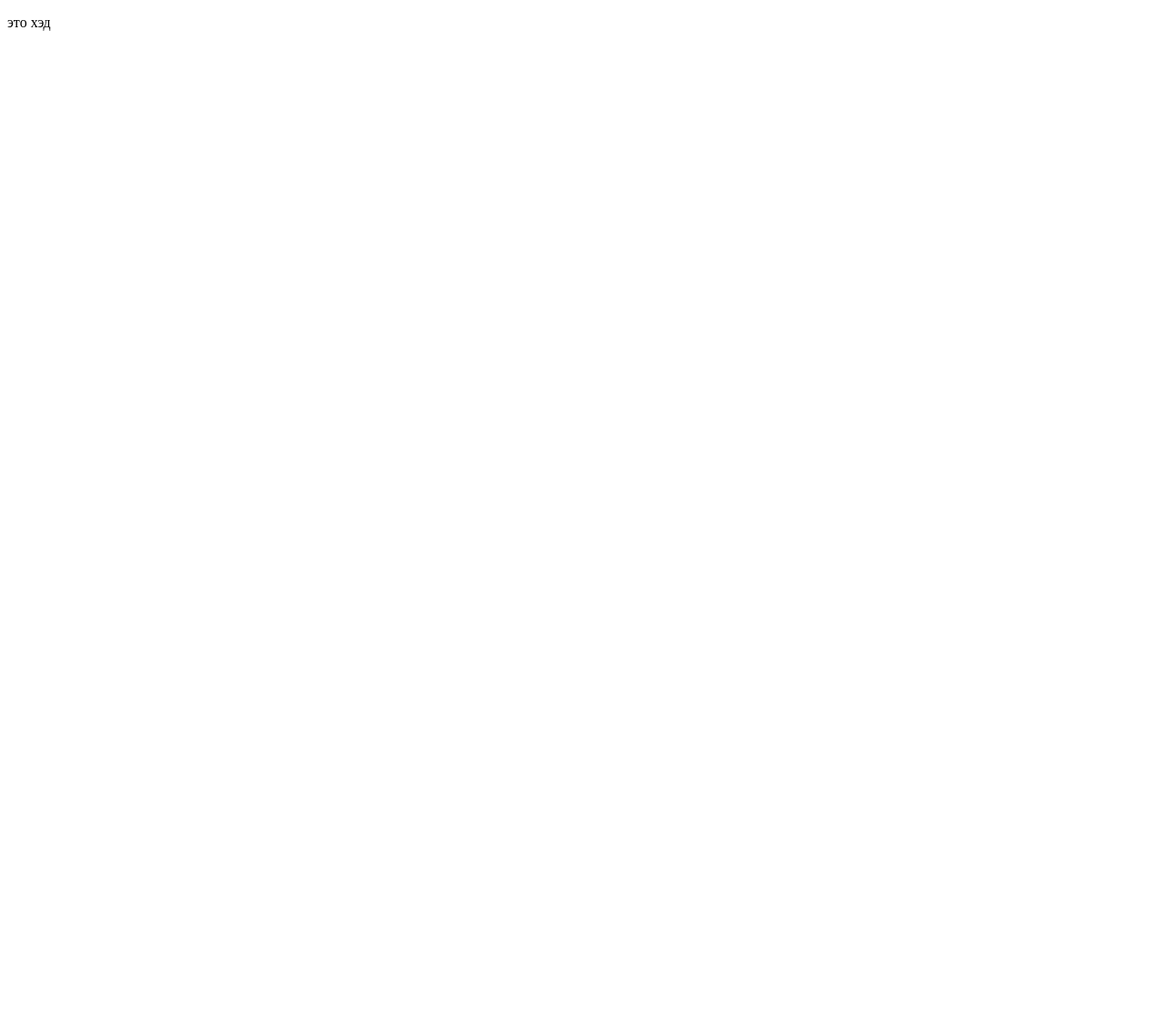
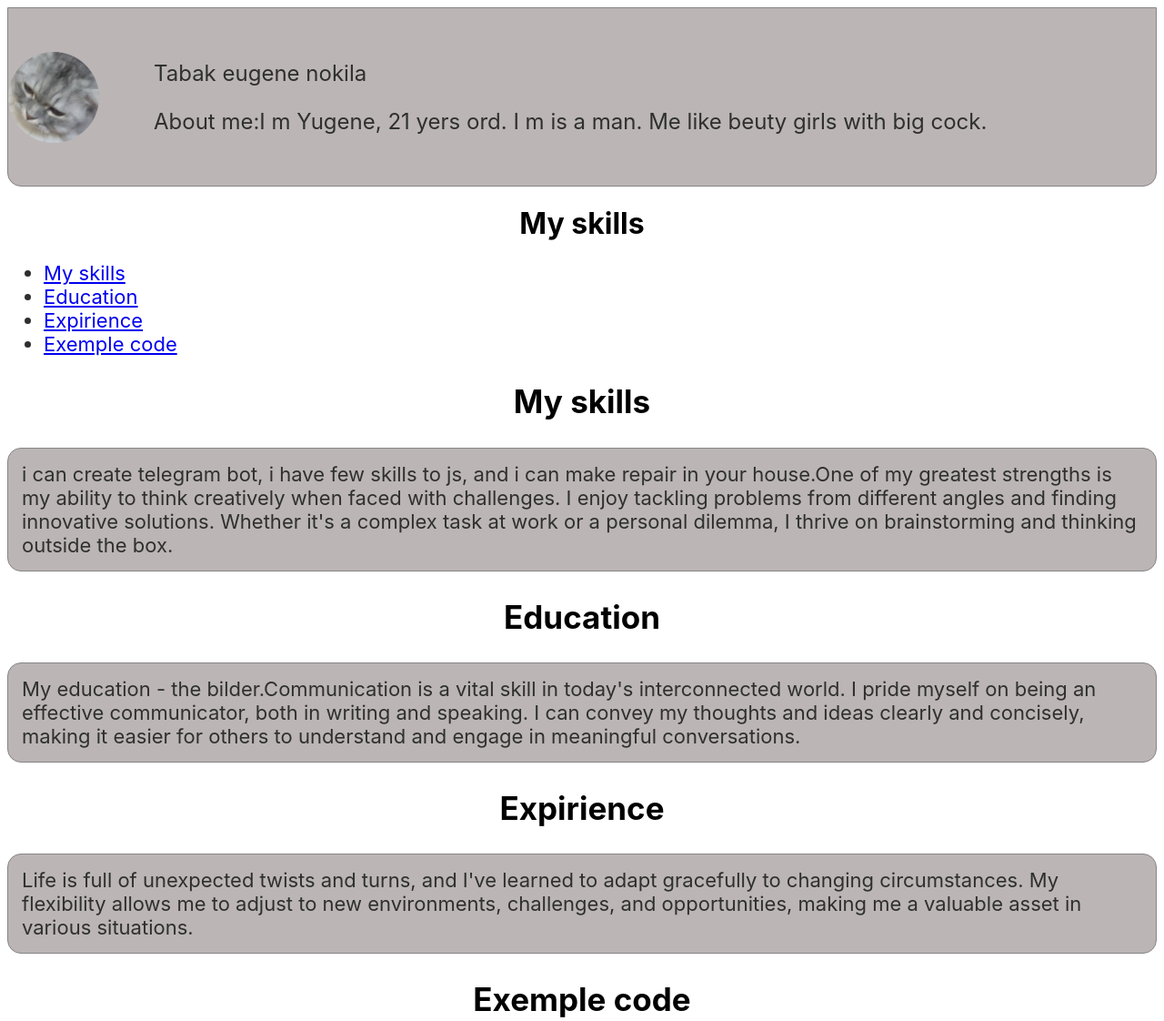
Before and after one commit to gjgjgfr333/cv, a plain HTML site: page index.html in a window 1280 px wide. Shown: the top 1122 px of the page at 91% size. Before the commit the page ends 800 px from the top, so only its background shows below. Drawn offline with Linux system fonts and the light colour scheme.

Commit message:
Feat(UI disigner): feat new html tag and css style
feat new html tag: main, pre, code, footer. add new content in tags.

Feat new css style for text and block.

```diff
--- a/index.html
+++ b/index.html
@@ -1,9 +1,71 @@
 <!DOCTYPE html>
 <html>
-    <header>
-        <p>это хэд</p>
+    <head>
+        <meta charset="UTF-8">
+        <title>cvшка</title>
+        <link rel="stylesheet" type="text/css" href="style.css">
+        <link rel="icon" type="favicon" href="favicon.ico">
+    </head>
+    <header class="img_text header">
+        <img src="me.jpg" alt="myphoto" class="round-image-container">
+        <div class="simple_text">
+        <p>Tabak eugene nokila</p>
+        <p>About me:I m Yugene, 21 yers ord. I m is a man. Me like beuty girls with big cock.</p>
+        </div>
     </header>
     <body>
+        <h1>My skills</h1>
+        <nan>
+            <ul class="all_text">
+                <li><a href="#my_skill">My skills</a></li>
+                <li><a href="#education">Education</a></li>
+                <li><a href="#expirience">Expirience</a></li>
+                <li><a href="#exemole_code">Exemple code</a></li>
+            </ul>
+        </nan>
+        <main>
+            <a id="my_skill"></a>
+            <h2>My skills</h2>
+            <div class="all_text block"> i can create telegram bot, i have few skills to js, and i can make repair in your house.One of my greatest strengths is my ability to think creatively when faced with challenges. I enjoy tackling problems from different angles and finding innovative solutions. Whether it's a complex task at work or a personal dilemma, I thrive on brainstorming and thinking outside the box.</div>
+            <a id="education"></a>
+            <h2>Education</h2>
+            <div class="all_text block">My education - the bilder.Communication is a vital skill in today's interconnected world. I pride myself on being an effective communicator, both in writing and speaking. I can convey my thoughts and ideas clearly and concisely, making it easier for others to understand and engage in meaningful conversations.</div>
+            <a id="expirience"></a>
+            <h2>Expirience</h2>
+            <div class="all_text block">
+                Life is full of unexpected twists and turns, and I've learned to adapt gracefully to changing circumstances. My flexibility allows me to adjust to new environments, challenges, and opportunities, making me a valuable asset in various situations.
+            </div>
+            <a id="exemole_code"></a>
+            <h2>Exemple code</h2>
+            <p class="all_text block">Exemple code your can find in my <a href="https://github.com/gjgjgfr333/td-m">repositories</a></p>
+            <div class="all_text block">
+                my code
+                <pre>
+                    <code>
+@bot.message_handler(commands=['all'])
+def send_to_all(message):
+    if message.from_user.id == admin_id_spam:
+        text = message.text.replace("/all ", "")
+        with open("users.json", "r") as file:
+            users = json.load(file)
+        # отправляем сообщение каждому юзеру
+        for user_id in users:
+            bot.send_message(user_id, text)
+        bot.reply_to(message, "Рассылка выполнена")
+    else:
+        bot.reply_to(message, "Вы не администратор")
+                    </code>
+                </pre>
+            </div>
+        </main>
+    </body>
+    <footer>
+        <h3>Contact me:</h3>
+        <a href="https://telegram.org" target="_blank">
+        <img src="telegram.svg" alt="telegram">
+        </a>
+        <p class="all_text">373773737373</p>
+        <p class="all_text"><a href="https://github.com/gjgjgfr333">Ссылка на github</a></p>
 
-    </body>
+    </footer>
 </html>
--- a/style.css
+++ b/style.css
@@ -1,3 +1,62 @@
-.red-text{
-    color:red
+.round-image-container {
+    width: 100px;
+    height: 100px;
+    overflow: hidden;
+    border-radius: 50%;
+    margin-right: 60px;
 }
+.simple_text{
+    color:#2F2F2F;
+    font-family: Inter;
+    font-size: 24px;
+    font-weight: 400;
+    line-height: normal;
+    font-style: normal;
+}
+.img_text{
+    display: flex;
+    align-items: center;
+
+}
+h1 {
+    color: black;
+    font-family: Inter;
+    font: size 40px;
+    text-align: center;
+}
+
+.all_text{
+    color:#2F2F2F;
+    font-family: Inter;
+    font-size: 22px;
+    font-weight: 400;
+    line-height: normal;
+    font-style: normal;
+
+}
+ h2{
+    color: black;
+    font-size: 35px;
+    font-family: Inter;
+    text-align: center;
+ }
+ h3{
+    color: black;
+    font-size: 30px;
+    font-family: Inter;
+    text-align: center;
+ }
+ .header{
+
+    height: 195px;
+    flex-shrink: 0;
+    border-radius: 0px 0px 15px 15px;
+    border: 1px solid #868585;
+    background: #BBB5B5;
+ }
+.block{
+    border-radius: 15px 15px 15px 15px;
+    border: 1px solid #868585;
+    background: #BBB5B5;
+    padding: 15px;
+}
```
Also changed, not shown: favicon.ico (added), me.jpg (added), telegram.svg (added).
